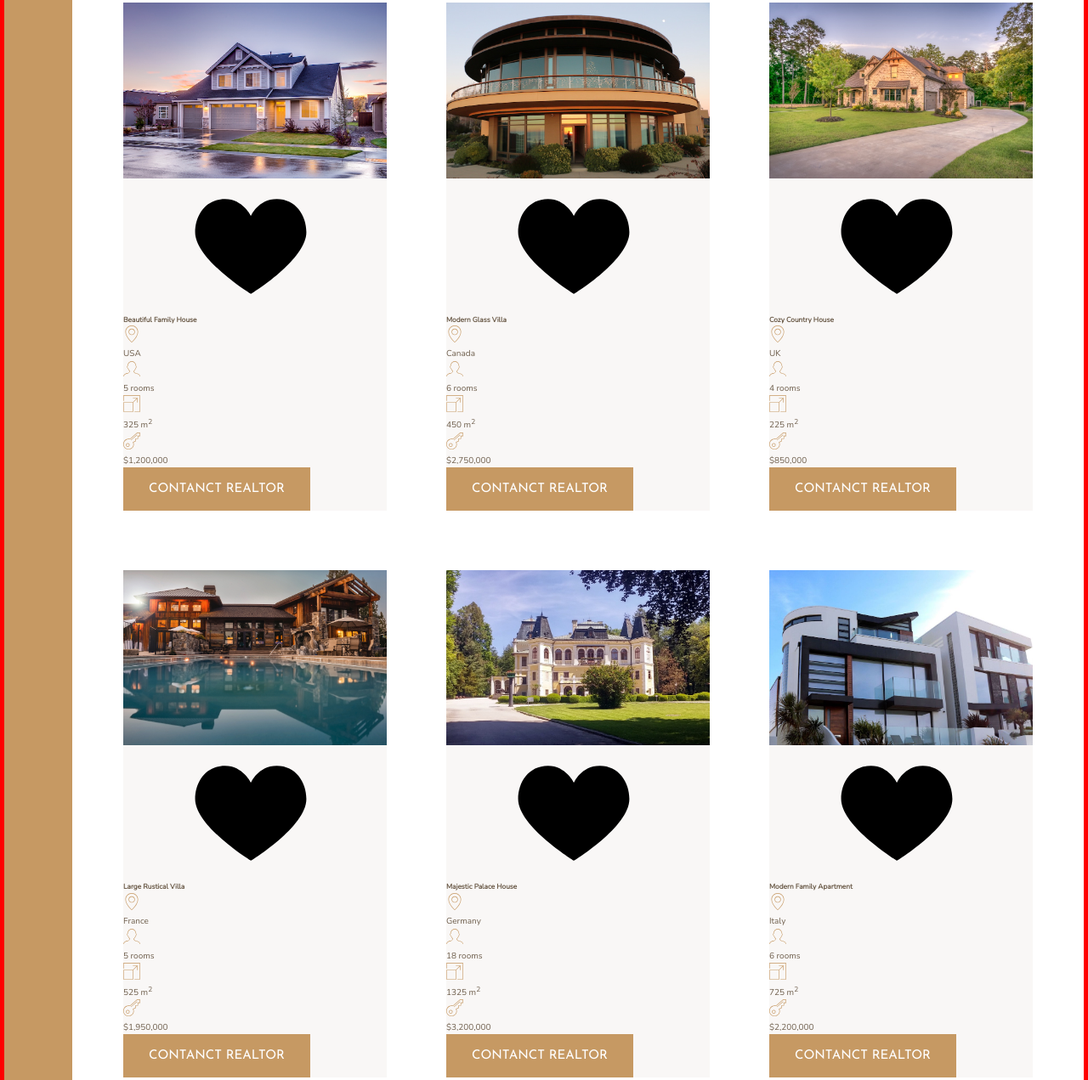
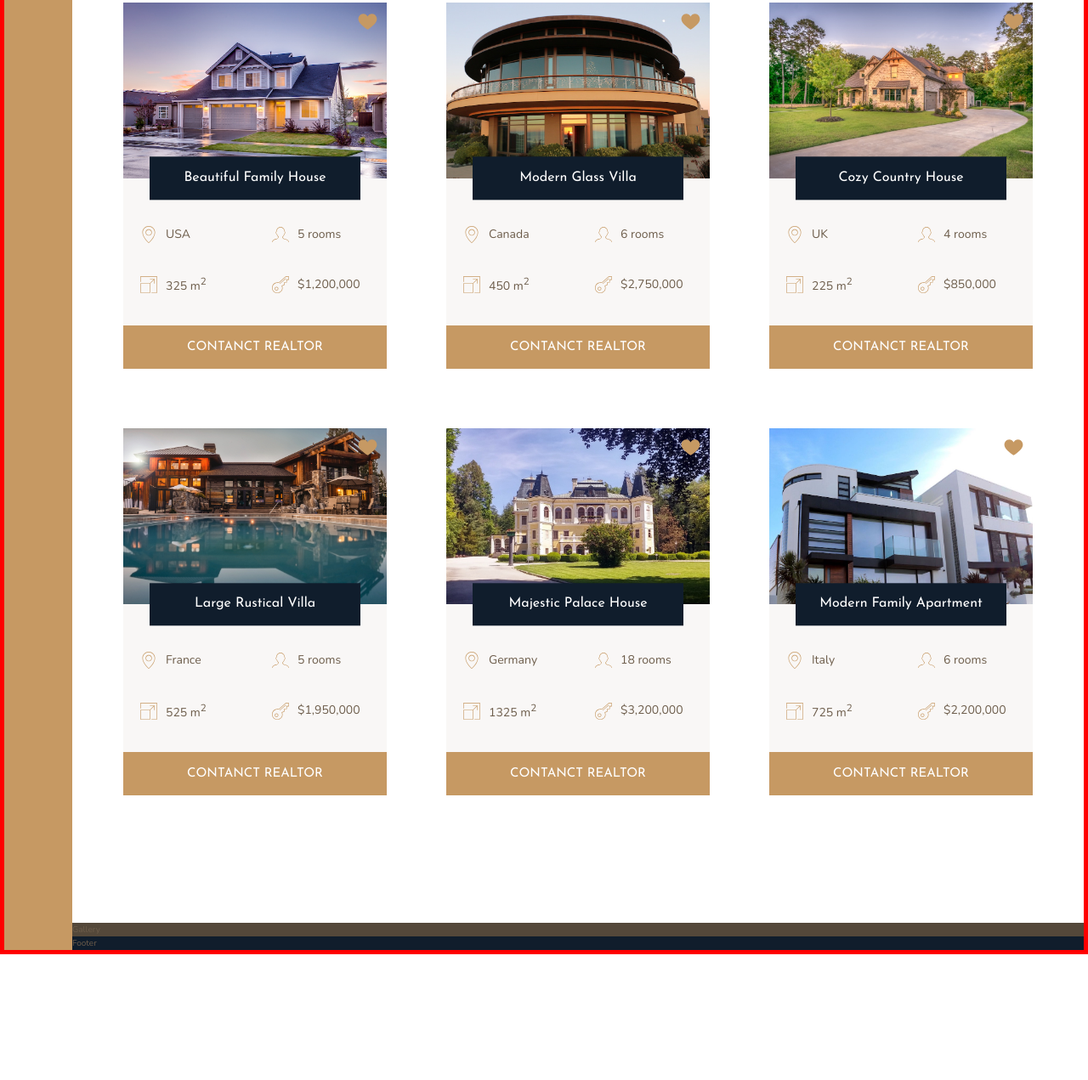
Before and after one commit to PreetS123/cuddly_nexter, a website: page index.html in a window 1280 px wide. Shown: the part 1972-3243 px from the top of the page at 85% size. After the commit the page ends 3095 px from the top, so only its background shows below. Drawn offline with nearby package versions, Linux system fonts and the light colour scheme.

Commit message:
home-section completed

```diff
--- a/index.html
+++ b/index.html
@@ -135,7 +135,7 @@
           </svg>
           <p>$1,200,000</p>
         </div>
-        <button class="btn">Contanct realtor</button>
+        <button class="btn home__btn">Contanct realtor</button>
       </div>
       <div class="home">
         <img src="img/house-2.jpeg" alt="House 2" class="home__img" />
@@ -167,7 +167,7 @@
           </svg>
           <p>$2,750,000</p>
         </div>
-        <button class="btn">Contanct realtor</button>
+        <button class="btn home__btn">Contanct realtor</button>
       </div>
       <div class="home">
         <img src="img/house-3.jpeg" alt="House 3" class="home__img" />
@@ -199,7 +199,7 @@
           </svg>
           <p>$850,000</p>
         </div>
-        <button class="btn">Contanct realtor</button>
+        <button class="btn home__btn">Contanct realtor</button>
       </div>
       <div class="home">
         <img src="img/house-4.jpeg" alt="House 4" class="home__img" />
@@ -231,7 +231,7 @@
           </svg>
           <p>$1,950,000</p>
         </div>
-        <button class="btn">Contanct realtor</button>
+        <button class="btn home__btn">Contanct realtor</button>
       </div>
       <div class="home">
         <img src="img/house-5.jpeg" alt="House 5" class="home__img" />
@@ -263,7 +263,7 @@
           </svg>
           <p>$3,200,000</p>
         </div>
-        <button class="btn">Contanct realtor</button>
+        <button class="btn home__btn">Contanct realtor</button>
       </div>
       <div class="home">
         <img src="img/house-6.jpeg" alt="House 6" class="home__img" />
@@ -295,7 +295,7 @@
           </svg>
           <p>$2,200,000</p>
         </div>
-        <button class="btn">Contanct realtor</button>
+        <button class="btn home__btn">Contanct realtor</button>
       </div>
     </section>
     <section class="gallery">Gallery</section>
--- a/sass/_homes.scss
+++ b/sass/_homes.scss
@@ -9,24 +9,63 @@
 
 .home {
   background-color: $color-grey-light-1;
+  display: grid;
+  grid-template-columns: repeat(2, 1fr);
+  gap: 3.5rem 0rem;
+
   &__img {
     width: 100%;
+    grid-row: 1/2;
+    grid-column: 1/-1;
+    z-index: 1;
   }
   &__like {
+    grid-column: 2/3;
+    grid-row: 1/2;
+    fill: $color-primary;
+    height: 2.5rem;
+    width: 2.5rem;
+    z-index: 2;
+    justify-self: end;
+    margin: 1rem;
   }
   &__name {
+    grid-row: 1/2;
+    grid-column: 1/-1;
+    font-family: $font-display;
+    font-size: 1.6rem;
+    text-align: center;
+    padding: 1.25rem;
+    background-color: $color-secondary;
+    color: #fff;
+    font-weight: 400;
+    width: 80%;
+    justify-self: center;
+    align-self: end;
+    z-index: 3;
+    transform: translateY(50%);
+  }
+  &__location,
+  &__rooms{
+    margin-top: 2rem;
   }
   &__location,
   &__rooms,
   &__area,
   &__price {
-    svg{
-        fill: $color-primary;
-        height: 2rem;
-        width: 2rem;
+    display: flex;
+    align-items: center;
+    gap: 1rem;
+    font-size: 1.4rem;
+    margin-left: 2rem;
+    svg {
+      fill: $color-primary;
+      height: 2rem;
+      width: 2rem;
     }
-    p{
 
-    }
+  }
+  &__btn {
+    grid-column: 1/-1;
   }
 }
```
Also changed, not shown: css/style.css.
